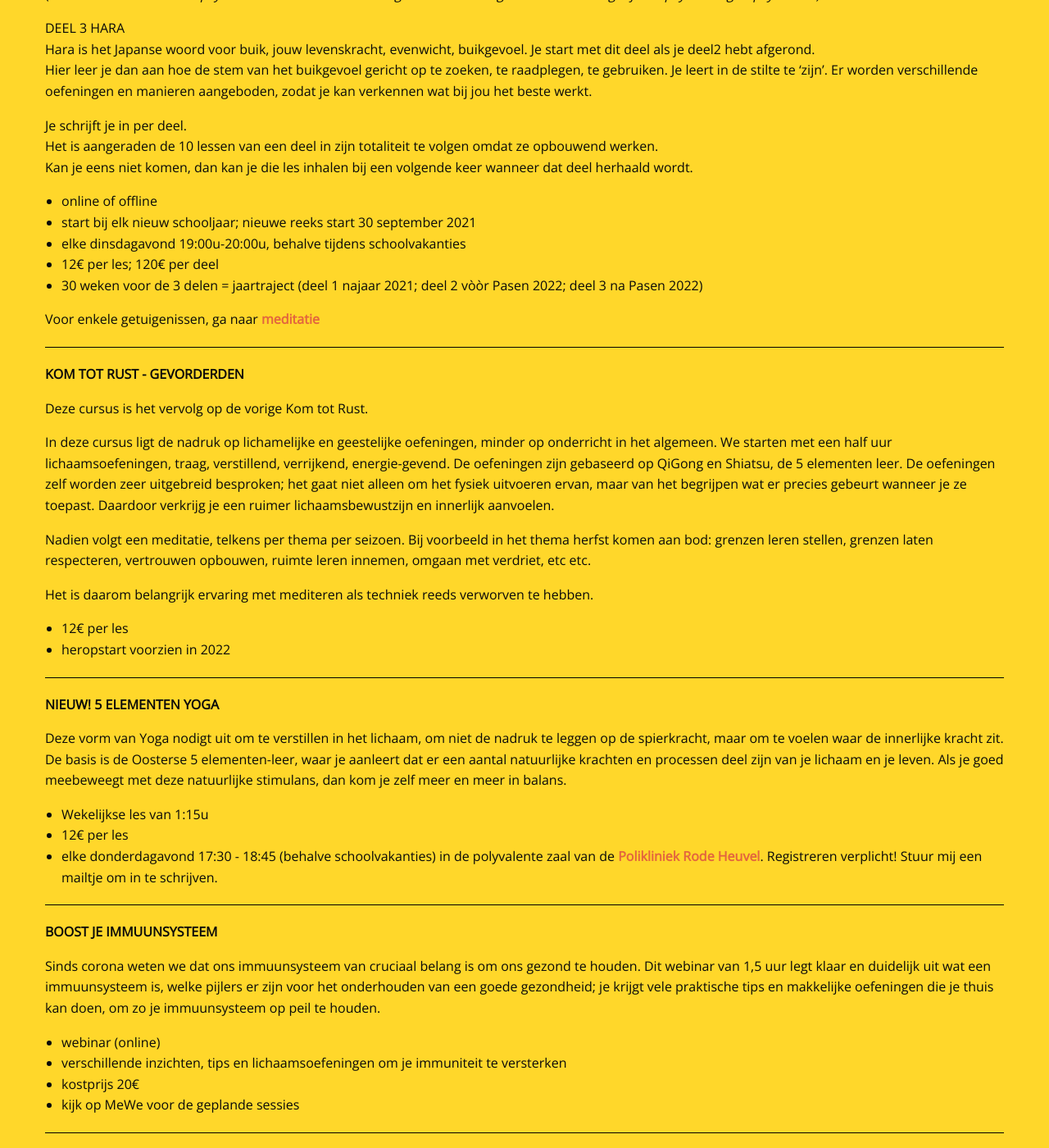
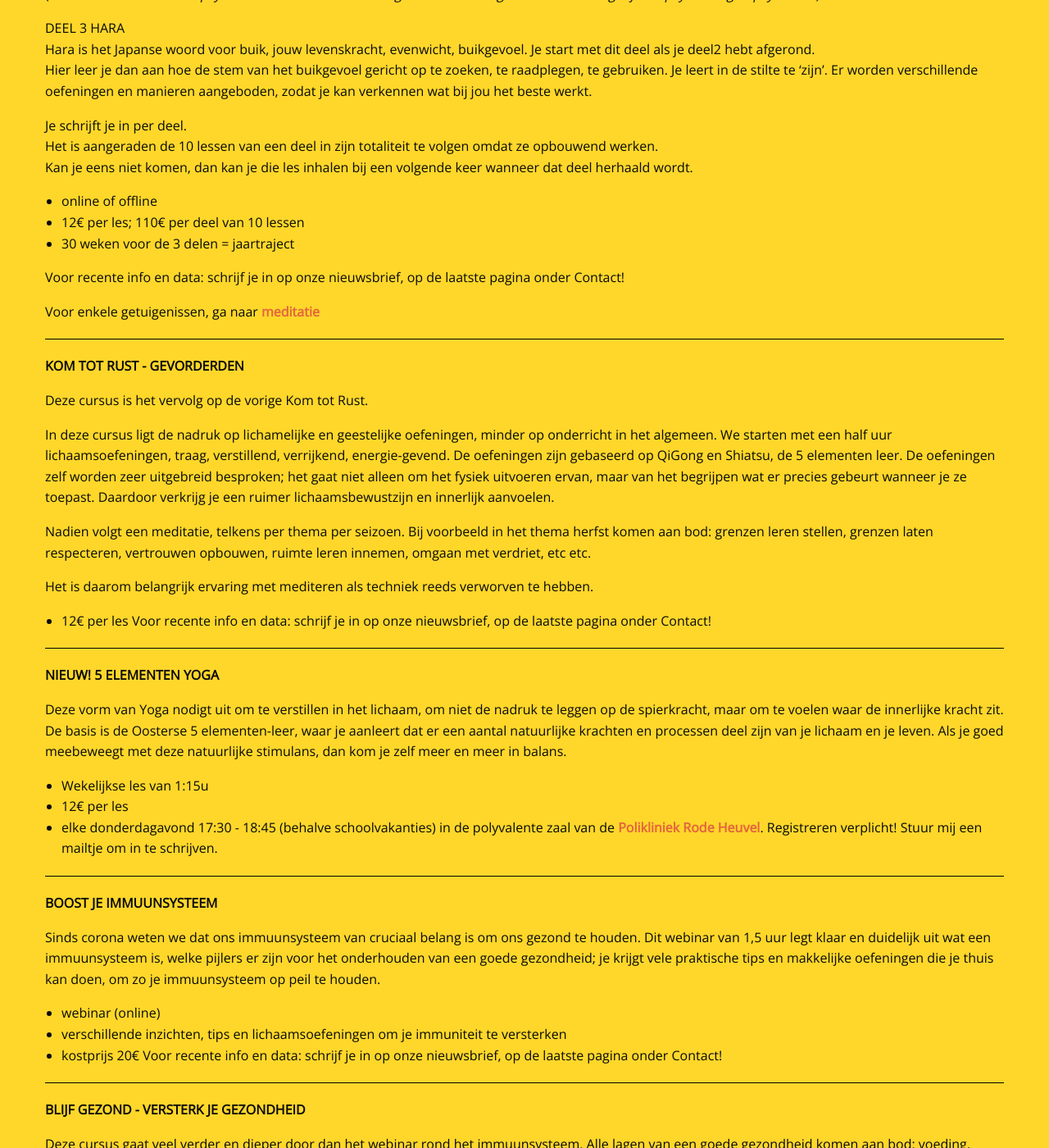
Before and after one commit to manopura/manopura.github.io, a Jekyll site: the page built from cursussen.md, in a window 1280 px wide and 1400 px high, scrolled down 752 px. Shown: the whole window at 82% size. Built offline with Jekyll 4.4.1, drawn with Linux system fonts in a browser that asks for light colours; nearby versions of some CDN libraries; our own code applies the rules of GitHub Pages for plain Markdown files; some of the changed text lies outside the part shown.

Commit message:
Update cursussen.md

```diff
--- a/cursussen.md
+++ b/cursussen.md
@@ -35,11 +35,10 @@ Het is aangeraden de 10 lessen van een deel in zijn totaliteit te volgen omdat z
 Kan je eens niet komen, dan kan je die les inhalen bij een volgende keer wanneer dat deel herhaald wordt.
 
 - online of offline
-- start bij elk nieuw schooljaar; nieuwe reeks start 30 september 2021
-- elke dinsdagavond 19:00u-20:00u, behalve tijdens schoolvakanties
-- 12€ per les; 120€ per deel
-- 30 weken voor de 3 delen = jaartraject (deel 1 najaar 2021; deel 2 vòòr Pasen 2022; deel 3 na Pasen 2022)
+- 12€ per les; 110€ per deel van 10 lessen
+- 30 weken voor de 3 delen = jaartraject
 
+Voor recente info en data: schrijf je in op onze nieuwsbrief, op de laatste pagina onder Contact!
 
 Voor enkele getuigenissen, ga naar [**meditatie**](http://www.manopura.be/meditatie.html)
 
@@ -57,7 +56,7 @@ Nadien volgt een meditatie, telkens per thema per seizoen. Bij voorbeeld in het
 Het is daarom belangrijk ervaring met mediteren als techniek reeds verworven te hebben.
 
 - 12€ per les
-- heropstart voorzien in 2022
+Voor recente info en data: schrijf je in op onze nieuwsbrief, op de laatste pagina onder Contact!
 
 ---
 
@@ -79,7 +78,7 @@ Sinds corona weten we dat ons immuunsysteem van cruciaal belang is om ons gezond
 - webinar (online)
 - verschillende inzichten, tips en lichaamsoefeningen om je immuniteit te versterken
 - kostprijs 20€
-- kijk op MeWe voor de geplande sessies
+Voor recente info en data: schrijf je in op onze nieuwsbrief, op de laatste pagina onder Contact!
 
 ---
 
@@ -106,12 +105,11 @@ Data: 1 zaterdag per maand van 10-16u:
 Kostprijs: 80€ per dag.
 Best lessenpakket in zijn totaliteit te volgen om alles goed te begrijpen.
 
-
-Deze cursus **fysiek in groep** wordt opniew voorzien vanaf herfst 2021 en loopt door in 2022.
+Voor recente info en data: schrijf je in op onze nieuwsbrief, op de laatste pagina onder Contact!
 
 
 
 
 [**Ja, ik neem deel!**](mailto:marian@manopura.be) aan een cursus!
 
-Volg ons op [**MeWe**](https://mewe.com/p/manopura-komtotrust-mariandelathauwer) voor het laatste nieuws en data!
+Volg ons op [**MeWe**](https://mewe.com/p/manopura-komtotrust-mariandelathauwer).
```
